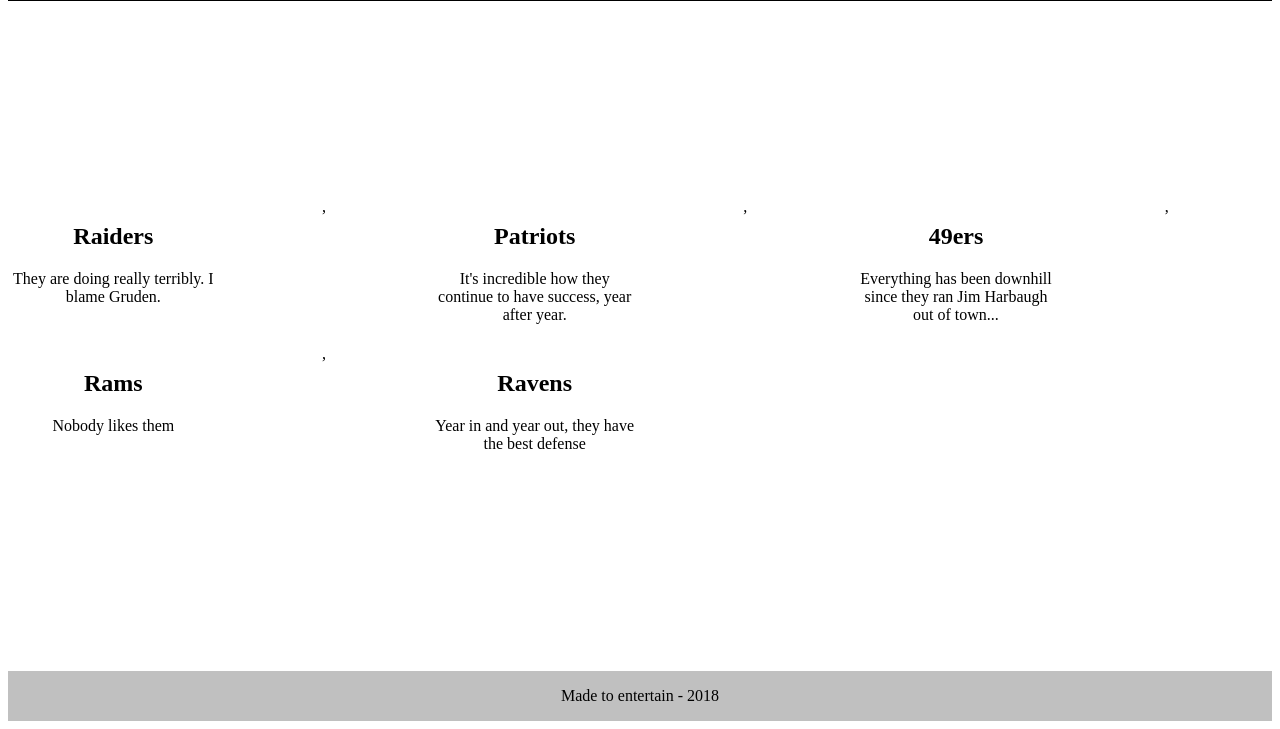
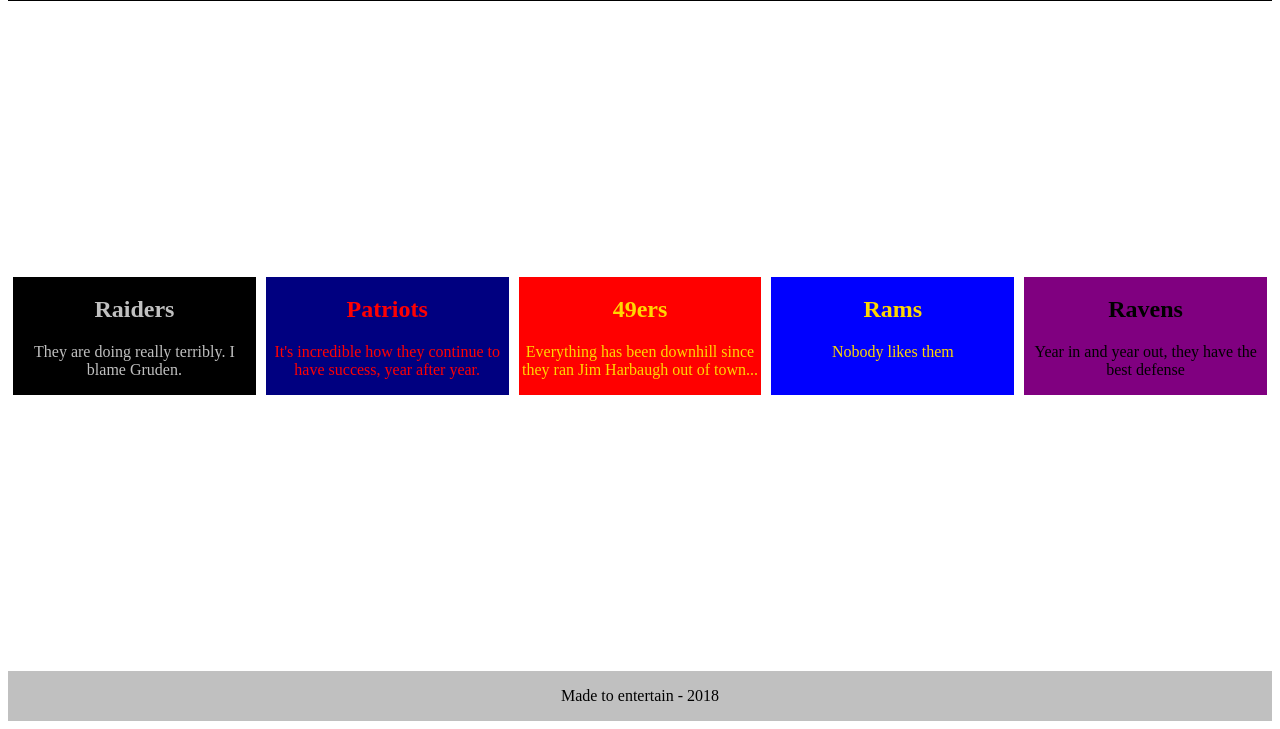
Before and after one commit to alchemy-fullstack-js-fall-2018/layout-components, a website built with webpack: page src/index.html in a window 1280 px wide. Shown: the part 87-816 px from the top of the page. Built offline with nearby package versions, Linux system fonts and the light colour scheme.

Commit message:
team styles

```diff
--- a/src/components/Section.css
+++ b/src/components/Section.css
@@ -6,3 +6,28 @@
 .tile {
   margin: 5px;
 }
+
+._Raiders {
+  background-color: black;
+  color: silver;
+}
+
+._Patriots {
+  background-color: navy;
+  color: red;
+}
+
+._49ers {
+  background-color: red;
+  color: gold;
+}
+
+._Rams {
+  background-color: blue;
+  color: gold;
+}
+
+._Ravens {
+  background-color: purple;
+  color: black;
+}
--- a/src/components/Section.js
+++ b/src/components/Section.js
@@ -8,7 +8,7 @@
 
     const teamAbout = this.props.teams.map(team => {
       return `
-        <div class="${styles.tile}">
+        <div class="${styles.tile} ${styles[`_${team.name}`]}">
           <h2>${team.name}</h2>
           <p>${team.story}</p>
         </div>
@@ -17,7 +17,7 @@
 
     return `
       <section id="${styles.container}">
-        ${teamAbout}
+        ${teamAbout.join(' ')}
       </section>
     `;
   }
```
